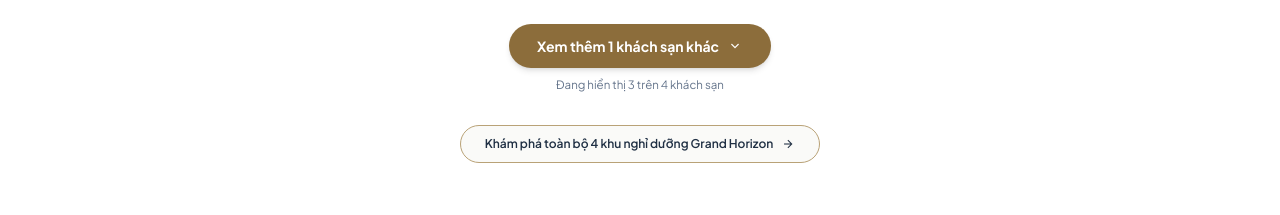
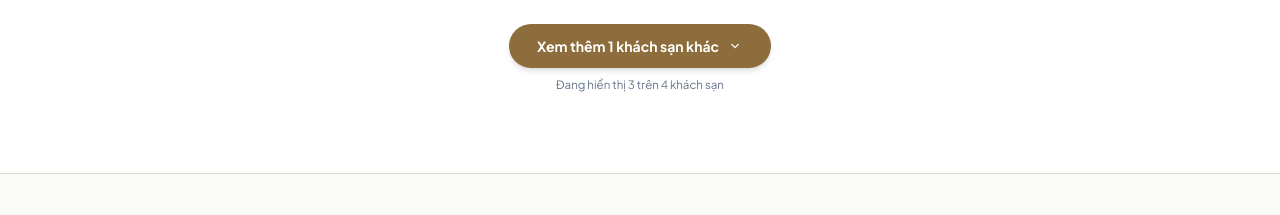
Before and after one commit to DVHorizon/CDPTW1-QuanLyKhachSan, a React (Vite) app in the folder frontend/: page / in a window 1280 px wide. Shown: the part 1860-2075 px from the top of the page. Built offline with nearby package versions, Linux system fonts and the light colour scheme; no server answers; a web font is replaced by a local one.

Commit message:
fix(home): loai bo nut khung kham pha toan bo khu nghi duong duoi danh sach

```diff
--- a/frontend/src/pages/client/Home.jsx
+++ b/frontend/src/pages/client/Home.jsx
@@ -621,17 +621,6 @@ function Home() {
                 </>
               );
             })()}
-
-            {/* Banner CTA xem toàn bộ */}
-            <div className="mt-8 text-center">
-              <Link
-                to="/hotels"
-                className="inline-flex items-center gap-2 px-6 py-2.5 rounded-full bg-[#fafaf8] border border-[#b9a277] text-[#203044] hover:bg-[#b9a277] hover:text-white font-semibold text-xs transition-all shadow-xs"
-              >
-                <span>Khám phá toàn bộ {homeData.branches.length} khu nghỉ dưỡng Grand Horizon</span>
-                <span className="material-symbols-outlined text-sm">arrow_forward</span>
-              </Link>
-            </div>
           </div>
         </section>
 
```
